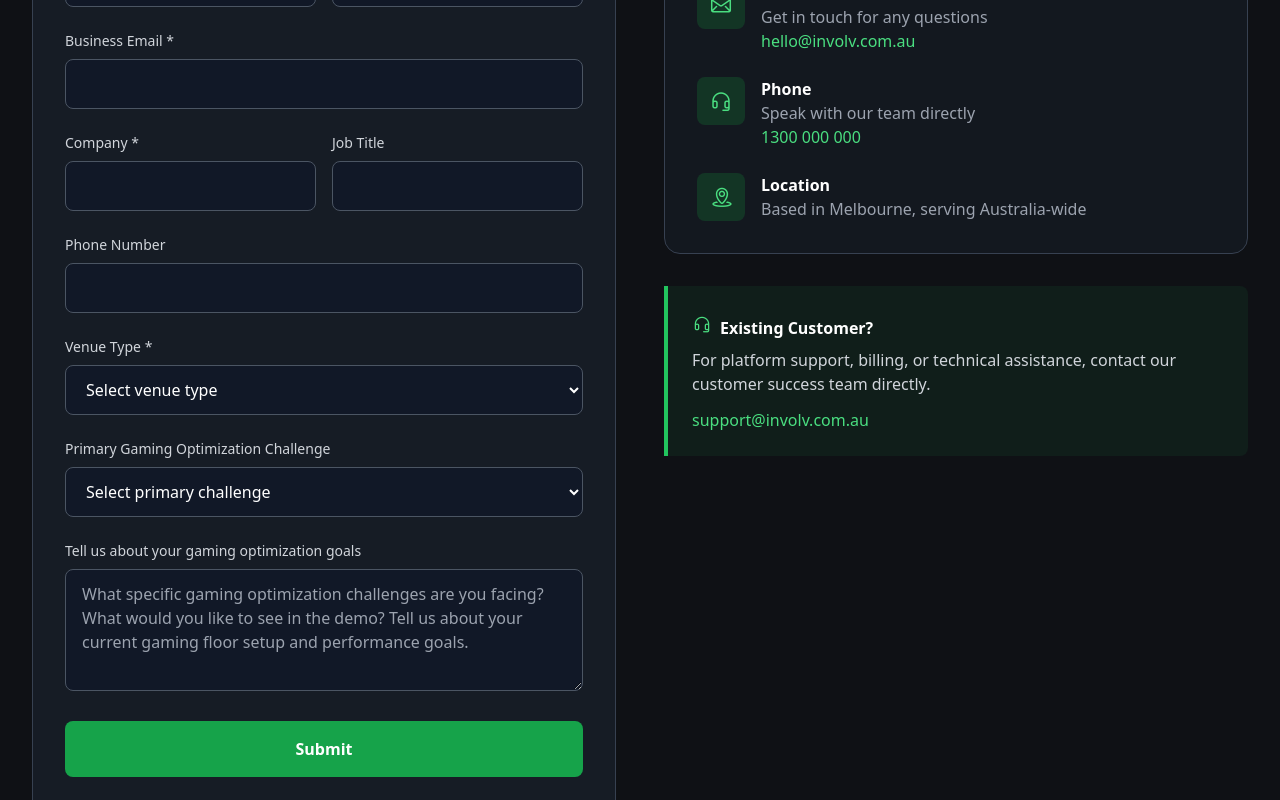
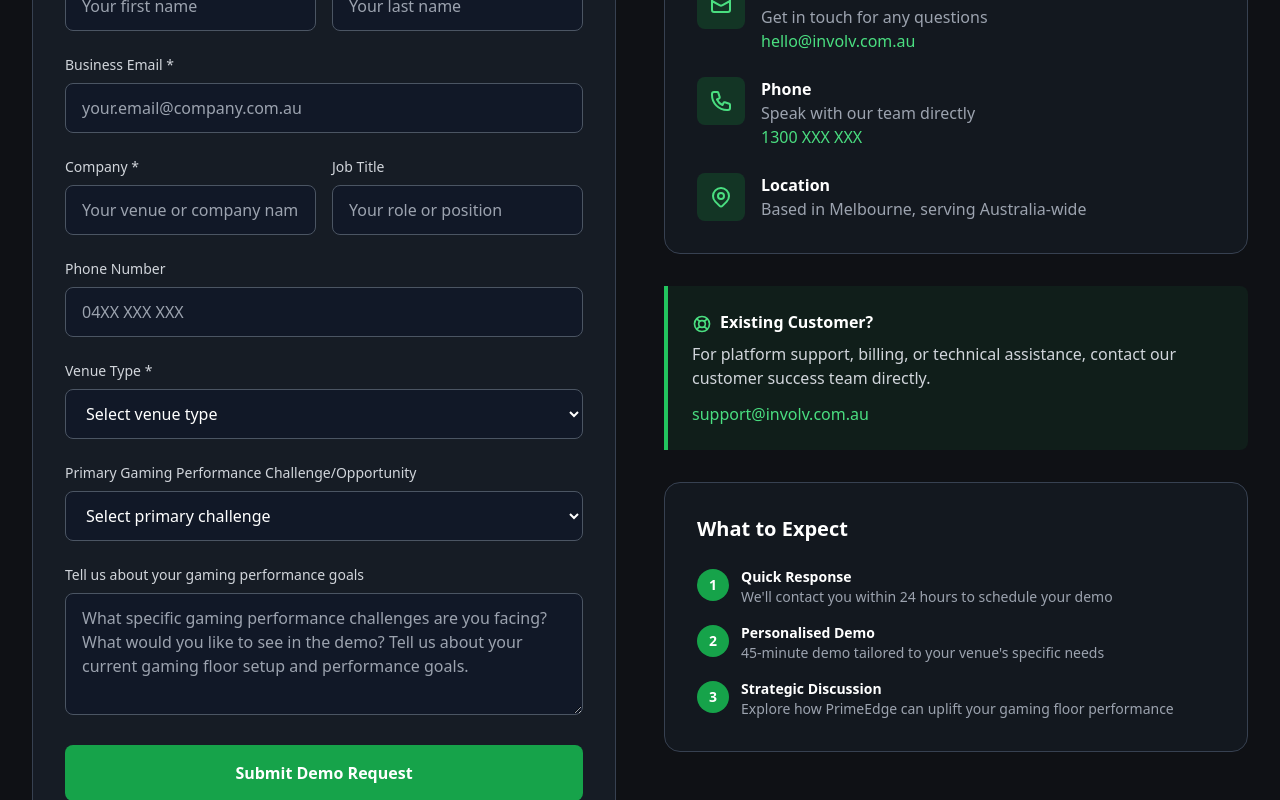
Before and after one commit to markkelly123/involv-sentinel-site, a Next.js app: page /contact in a window 1280 px wide. Shown: the part 440-1240 px from the top of the page. Built offline with nearby package versions, Linux system fonts and the light colour scheme.

Commit message:
Update Contact Form for Formspree

```diff
--- a/src/pages/contact.tsx
+++ b/src/pages/contact.tsx
@@ -19,10 +19,56 @@ export default function Contact() {
     message: ''
   })
 
-  const handleSubmit = (e: React.FormEvent) => {
+  const [isSubmitting, setIsSubmitting] = useState(false)
+  const [isSubmitted, setIsSubmitted] = useState(false)
+  const [submitError, setSubmitError] = useState(false)
+
+  const handleSubmit = async (e: React.FormEvent) => {
     e.preventDefault()
-    // Handle form submission here
-    console.log('Form submitted:', formData)
+    setIsSubmitting(true)
+    setSubmitError(false)
+
+    try {
+      const form = e.target as HTMLFormElement
+      const formDataObj = new FormData(form)
+
+      const response = await fetch('https://formspree.io/f/xkgbzypl', {
+        method: 'POST',
+        body: formDataObj,
+        headers: {
+          'Accept': 'application/json'
+        }
+      })
+
+      if (response.ok) {
+        setIsSubmitted(true)
+        setFormData({
+          firstName: '',
+          lastName: '',
+          email: '',
+          company: '',
+          jobTitle: '',
+          phone: '',
+          venueType: '',
+          currentChallenge: '',
+          message: ''
+        })
+
+        // Reset success message after 5 seconds
+        setTimeout(() => {
+          setIsSubmitted(false)
+        }, 5000)
+      } else {
+        const data = await response.json()
+        console.error('Form submission failed:', data)
+        setSubmitError(true)
+      }
+    } catch (error) {
+      console.error('Error submitting form:', error)
+      setSubmitError(true)
+    } finally {
+      setIsSubmitting(false)
+    }
   }
 
   const handleChange = (e: React.ChangeEvent<HTMLInputElement | HTMLTextAreaElement | HTMLSelectElement>) => {
@@ -54,10 +100,10 @@ export default function Contact() {
           <div className="max-w-7xl mx-auto px-4 sm:px-6 lg:px-8">
             <div className="text-center mb-12">
               <h1 className="text-4xl md:text-5xl font-bold text-white mb-6">
-                Ready to optimise your gaming floor?
+                Ready to uplify your gaming floor performance?
               </h1>
               <p className="text-xl text-gray-300 max-w-3xl mx-auto">
-                Get a personalised demo of PrimeEdge or reach out to schedule a call to learn about using AI for EGM optimisation.
+                Get a personalised demo of PrimeEdge or reach out to schedule a call to learn more about using AI for EGM optimisation.
               </p>
             </div>
           </div>
@@ -70,7 +116,43 @@ export default function Contact() {
               {/* Contact Form */}
               <div>
                 <div className="bg-gray-800/50 rounded-2xl p-8 border border-gray-700">
+                  {/* Success Message */}
+                  {isSubmitted && (
+                    <div className="mb-8 p-6 bg-green-900/30 border border-green-500/30 rounded-lg">
+                      <div className="flex items-center">
+                        <svg className="w-6 h-6 text-green-400 mr-3" fill="none" stroke="currentColor" viewBox="0 0 24 24">
+                          <path strokeLinecap="round" strokeLinejoin="round" strokeWidth="2" d="M5 13l4 4L19 7"></path>
+                        </svg>
+                        <div>
+                          <h3 className="text-lg font-semibold text-green-400 mb-1">Thank you for your interest.</h3>
+                          <p className="text-green-300 text-sm">We've received your demo request and will be in touch within 24 hours to schedule your personalised PrimeEdge demonstration.</p>
+                        </div>
+                      </div>
+                    </div>
+                  )}
+
+                  {/* Error Message */}
+                  {submitError && (
+                    <div className="mb-8 p-6 bg-red-900/30 border border-red-500/30 rounded-lg">
+                      <div className="flex items-center">
+                        <div className="w-6 h-6 text-red-400 mr-3">⚠</div>
+                        <div>
+                          <h3 className="text-lg font-semibold text-red-400 mb-1">Something went wrong</h3>
+                          <p className="text-red-300 text-sm">Please try again or contact us directly at hello@involv.com.au</p>
+                        </div>
+                      </div>
+                    </div>
+                  )}
+
                   <form onSubmit={handleSubmit} className="space-y-6">
+                    {/* Hidden fields for Formspree */}
+                    <input type="hidden" name="_subject" value="PrimeEdge Demo Request - New Lead" />
+                    <input type="hidden" name="_next" value={typeof window !== 'undefined' ? window.location.href : ''} />
+                    <input type="hidden" name="_cc" value="hello@involv.com.au" />
+                    <input type="hidden" name="site" value="PrimeEdge" />
+                    <input type="hidden" name="form_type" value="Demo Request" />
+                    <input type="hidden" name="_template" value="table" />
+
                     {/* Name Fields */}
                     <div className="grid md:grid-cols-2 gap-4">
                       <div>
@@ -85,6 +167,7 @@ export default function Contact() {
                           value={formData.firstName}
                           onChange={handleChange}
                           className="w-full px-4 py-3 bg-gray-900 border border-gray-600 rounded-lg focus:ring-2 focus:ring-green-500 focus:border-transparent text-white"
+                          placeholder="Your first name"
                         />
                       </div>
                       <div>
@@ -99,6 +182,7 @@ export default function Contact() {
                           value={formData.lastName}
                           onChange={handleChange}
                           className="w-full px-4 py-3 bg-gray-900 border border-gray-600 rounded-lg focus:ring-2 focus:ring-green-500 focus:border-transparent text-white"
+                          placeholder="Your last name"
                         />
                       </div>
                     </div>
@@ -116,6 +200,7 @@ export default function Contact() {
                         value={formData.email}
                         onChange={handleChange}
                         className="w-full px-4 py-3 bg-gray-900 border border-gray-600 rounded-lg focus:ring-2 focus:ring-green-500 focus:border-transparent text-white"
+                        placeholder="your.email@company.com.au"
                       />
                     </div>
 
@@ -133,6 +218,7 @@ export default function Contact() {
                           value={formData.company}
                           onChange={handleChange}
                           className="w-full px-4 py-3 bg-gray-900 border border-gray-600 rounded-lg focus:ring-2 focus:ring-green-500 focus:border-transparent text-white"
+                          placeholder="Your venue or company name"
                         />
                       </div>
                       <div>
@@ -146,6 +232,7 @@ export default function Contact() {
                           value={formData.jobTitle}
                           onChange={handleChange}
                           className="w-full px-4 py-3 bg-gray-900 border border-gray-600 rounded-lg focus:ring-2 focus:ring-green-500 focus:border-transparent text-white"
+                          placeholder="Your role or position"
                         />
                       </div>
                     </div>
@@ -162,6 +249,7 @@ export default function Contact() {
                         value={formData.phone}
                         onChange={handleChange}
                         className="w-full px-4 py-3 bg-gray-900 border border-gray-600 rounded-lg focus:ring-2 focus:ring-green-500 focus:border-transparent text-white"
+                        placeholder="04XX XXX XXX"
                       />
                     </div>
 
@@ -190,7 +278,7 @@ export default function Contact() {
                     {/* Current Challenge */}
                     <div>
                       <label htmlFor="currentChallenge" className="block text-sm font-medium text-gray-300 mb-2">
-                        Primary Gaming Optimization Challenge
+                        Primary Gaming Performance Challenge/Opportunity
                       </label>
                       <select
                         id="currentChallenge"
@@ -200,13 +288,13 @@ export default function Contact() {
                         className="w-full px-4 py-3 bg-gray-900 border border-gray-600 rounded-lg focus:ring-2 focus:ring-green-500 focus:border-transparent text-white"
                       >
                         <option value="">Select primary challenge</option>
-                        <option value="revenue">Maximizing Gaming Revenue</option>
-                        <option value="placement">EGM Placement & Floor Layout</option>
+                        <option value="revenue">Maximising Gaming Revenue</option>
+                        <option value="placement">Cabinet Placement & Floor Layout</option>
                         <option value="performance">Machine Performance Analysis</option>
-                        <option value="player-experience">Player Experience Optimization</option>
+                        <option value="player-experience">Player Experience Optimisation</option>
                         <option value="data-insights">Gaming Data & Analytics</option>
                         <option value="game-selection">Game Selection & Mix</option>
-                        <option value="occupancy">Floor Occupancy & Utilization</option>
+                        <option value="occupancy">Floor Occupancy & Utilisation</option>
                         <option value="multiple">Multiple areas</option>
                       </select>
                     </div>
@@ -214,7 +302,7 @@ export default function Contact() {
                     {/* Message */}
                     <div>
                       <label htmlFor="message" className="block text-sm font-medium text-gray-300 mb-2">
-                        Tell us about your gaming optimization goals
+                        Tell us about your gaming performance goals
                       </label>
                       <textarea
                         id="message"
@@ -222,7 +310,7 @@ export default function Contact() {
                         rows={4}
                         value={formData.message}
                         onChange={handleChange}
-                        placeholder="What specific gaming optimization challenges are you facing? What would you like to see in the demo? Tell us about your current gaming floor setup and performance goals."
+                        placeholder="What specific gaming performance challenges are you facing? What would you like to see in the demo? Tell us about your current gaming floor setup and performance goals."
                         className="w-full px-4 py-3 bg-gray-900 border border-gray-600 rounded-lg focus:ring-2 focus:ring-green-500 focus:border-transparent text-white placeholder-gray-400"
                       />
                     </div>
@@ -230,9 +318,20 @@ export default function Contact() {
                     {/* Submit Button */}
                     <button
                       type="submit"
-                      className="w-full bg-green-600 text-white py-4 px-6 rounded-lg font-semibold hover:bg-green-700 transition-colors flex items-center justify-center"
+                      disabled={isSubmitting}
+                      className="w-full bg-green-600 text-white py-4 px-6 rounded-lg font-semibold hover:bg-green-700 transition-colors flex items-center justify-center disabled:opacity-50 disabled:cursor-not-allowed"
                     >
-                      Submit
+                      {isSubmitting ? (
+                        <>
+                          <svg className="w-5 h-5 mr-2 animate-spin" fill="none" viewBox="0 0 24 24">
+                            <circle className="opacity-25" cx="12" cy="12" r="10" stroke="currentColor" strokeWidth="4"></circle>
+                            <path className="opacity-75" fill="currentColor" d="M4 12a8 8 0 018-8v8H4z"></path>
+                          </svg>
+                          Submitting...
+                        </>
+                      ) : (
+                        'Submit Demo Request'
+                      )}
                     </button>
 
                     <p className="text-sm text-gray-400 text-center">
@@ -254,7 +353,9 @@ export default function Contact() {
                   <div className="space-y-6">
                     <div className="flex items-start">
                       <div className="w-12 h-12 bg-green-900/50 rounded-lg flex items-center justify-center mr-4">
-                        <i className="lni lni-envelope-2 text-2xl text-green-400"></i>
+                        <svg className="w-6 h-6 text-green-400" fill="none" stroke="currentColor" viewBox="0 0 24 24">
+                          <path strokeLinecap="round" strokeLinejoin="round" strokeWidth="2" d="M3 8l7.89 4.26a2 2 0 002.22 0L21 8M5 19h14a2 2 0 002-2V7a2 2 0 00-2-2H5a2 2 0 00-2 2v10a2 2 0 002 2z" />
+                        </svg>
                       </div>
                       <div>
                         <h4 className="font-semibold text-white">Email</h4>
@@ -267,20 +368,25 @@ export default function Contact() {
 
                     <div className="flex items-start">
                       <div className="w-12 h-12 bg-green-900/50 rounded-lg flex items-center justify-center mr-4">
-                        <i className="lni lni-headphone-1-mic text-2xl text-green-400"></i>
+                        <svg className="w-6 h-6 text-green-400" fill="none" stroke="currentColor" viewBox="0 0 24 24">
+                          <path strokeLinecap="round" strokeLinejoin="round" strokeWidth="2" d="M3 5a2 2 0 012-2h3.28a1 1 0 01.948.684l1.498 4.493a1 1 0 01-.502 1.21l-2.257 1.13a11.042 11.042 0 005.516 5.516l1.13-2.257a1 1 0 011.21-.502l4.493 1.498a1 1 0 01.684.949V19a2 2 0 01-2 2h-1C9.716 21 3 14.284 3 6V5z" />
+                        </svg>
                       </div>
                       <div>
                         <h4 className="font-semibold text-white">Phone</h4>
                         <p className="text-gray-400">Speak with our team directly</p>
-                        <a href="tel:+61390000000" className="text-green-400 hover:text-green-300 font-medium">
-                          1300 000 000
+                        <a href="tel:1300XXXXXX" className="text-green-400 hover:text-green-300 font-medium">
+                          1300 XXX XXX
                         </a>
                       </div>
                     </div>
 
                     <div className="flex items-start">
                       <div className="w-12 h-12 bg-green-900/50 rounded-lg flex items-center justify-center mr-4">
-                        <i className="lni lni-map-marker-7 text-2xl text-green-400"></i>
+                        <svg className="w-6 h-6 text-green-400" fill="none" stroke="currentColor" viewBox="0 0 24 24">
+                          <path strokeLinecap="round" strokeLinejoin="round" strokeWidth="2" d="M17.657 16.657L13.414 20.9a1.998 1.998 0 01-2.827 0l-4.244-4.243a8 8 0 1111.314 0z" />
+                          <path strokeLinecap="round" strokeLinejoin="round" strokeWidth="2" d="M15 11a3 3 0 11-6 0 3 3 0 016 0z" />
+                        </svg>
                       </div>
                       <div>
                         <h4 className="font-semibold text-white">Location</h4>
@@ -293,7 +399,9 @@ export default function Contact() {
                 {/* Support for Existing Customers */}
                 <div className="border-l-4 border-green-500 bg-green-900/20 p-6 rounded-r-lg">
                   <h4 className="font-semibold text-white mb-2">
-                    <i className="lni lni-headphone-1-mic mr-2 text-xl text-green-400"></i>
+                    <svg className="inline w-5 h-5 mr-2 text-green-400" fill="none" stroke="currentColor" viewBox="0 0 24 24">
+                      <path strokeLinecap="round" strokeLinejoin="round" strokeWidth="2" d="M18.364 5.636l-3.536 3.536m0 5.656l3.536 3.536M9.172 9.172L5.636 5.636m3.536 9.192L5.636 18.364M21 12a9 9 0 11-18 0 9 9 0 0118 0zm-5 0a4 4 0 11-8 0 4 4 0 018 0z" />
+                    </svg>
                     Existing Customer?
                   </h4>
                   <p className="text-gray-300 mb-3">
@@ -302,6 +410,43 @@ export default function Contact() {
                   <a href="mailto:support@involv.com.au" className="text-green-400 hover:text-green-300 font-medium">
                     support@involv.com.au
                   </a>
+                </div>
+
+                {/* What to Expect */}
+                <div className="bg-gray-800/30 rounded-2xl p-8 border border-gray-700">
+                  <h3 className="text-xl font-bold text-white mb-6">What to Expect</h3>
+
+                  <div className="space-y-4">
+                    <div className="flex items-start">
+                      <div className="w-8 h-8 bg-green-600 rounded-full flex items-center justify-center mr-3 mt-0.5 flex-shrink-0">
+                        <span className="text-white text-sm font-bold">1</span>
+                      </div>
+                      <div>
+                        <h4 className="font-semibold text-white text-sm">Quick Response</h4>
+                        <p className="text-gray-400 text-sm">We'll contact you within 24 hours to schedule your demo</p>
+                      </div>
+                    </div>
+
+                    <div className="flex items-start">
+                      <div className="w-8 h-8 bg-green-600 rounded-full flex items-center justify-center mr-3 mt-0.5 flex-shrink-0">
+                        <span className="text-white text-sm font-bold">2</span>
+                      </div>
+                      <div>
+                        <h4 className="font-semibold text-white text-sm">Personalised Demo</h4>
+                        <p className="text-gray-400 text-sm">45-minute demo tailored to your venue's specific needs</p>
+                      </div>
+                    </div>
+
+                    <div className="flex items-start">
+                      <div className="w-8 h-8 bg-green-600 rounded-full flex items-center justify-center mr-3 mt-0.5 flex-shrink-0">
+                        <span className="text-white text-sm font-bold">3</span>
+                      </div>
+                      <div>
+                        <h4 className="font-semibold text-white text-sm">Strategic Discussion</h4>
+                        <p className="text-gray-400 text-sm">Explore how PrimeEdge can uplift your gaming floor performance</p>
+                      </div>
+                    </div>
+                  </div>
                 </div>
               </div>
             </div>
```
